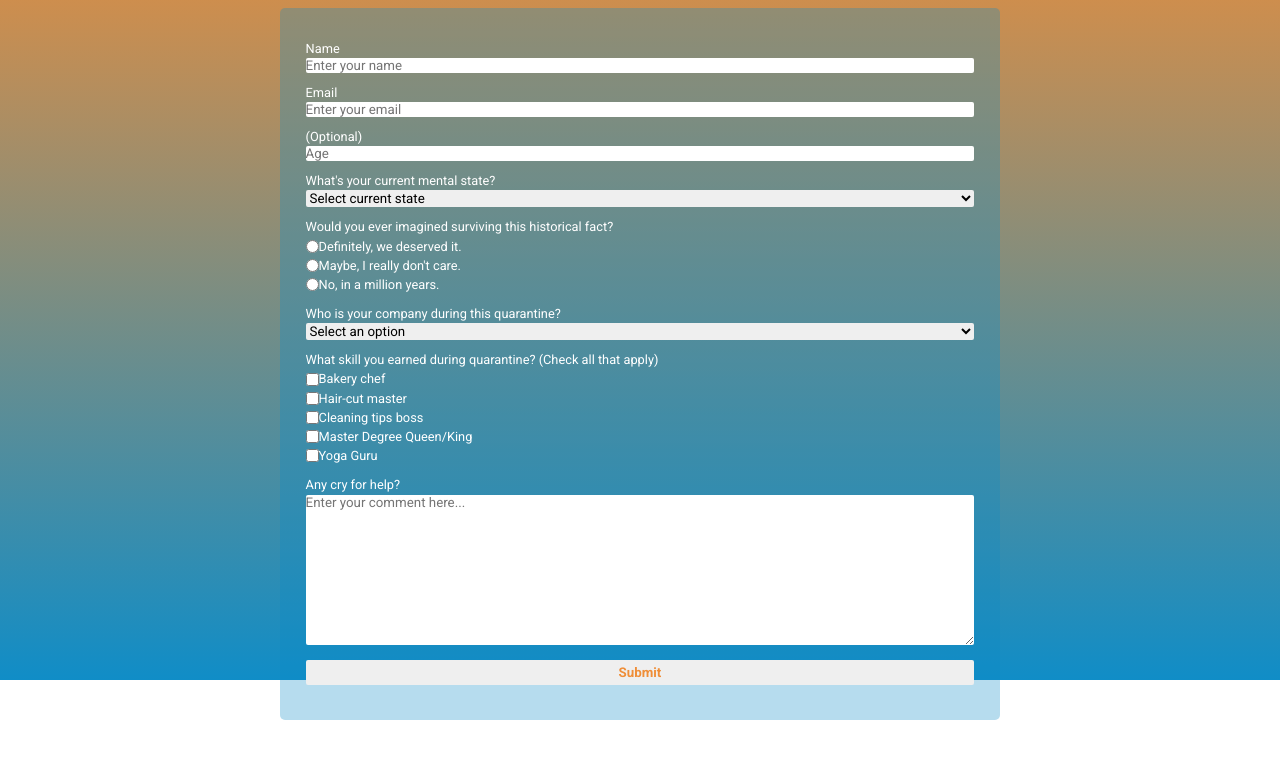
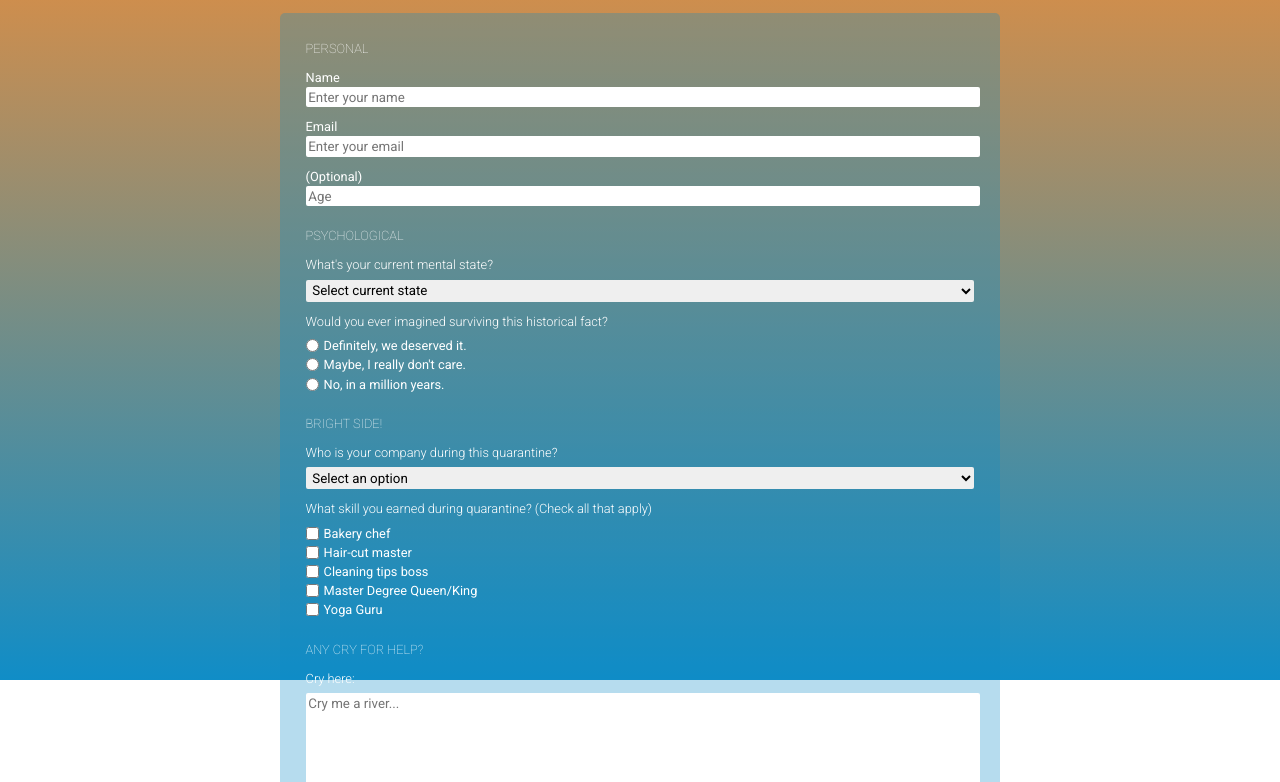
Before and after one commit to Incryve/200927_surveyForm, a plain HTML site: page index.html in a window 1280 px wide. Shown: the part 120-902 px from the top of the page. Before the commit the page ends 840 px from the top, so only its background shows below. Drawn offline with Linux system fonts and the light colour scheme.

Commit message:
styling details input, focus, textarea, button.

```diff
--- a/index.html
+++ b/index.html
@@ -18,6 +18,8 @@
         <p id="description" class="description text-center">It's for my thesis</p>
       </header>
       <form action="" id="survey-form">
+        <fieldset>
+          <legend>PERSONAL</legend>
           <div class="form-group">
             <label for="name" id="name-label">Name</label>
             <input
@@ -45,12 +47,15 @@
             <input
               type="number"
               name="age"
-            id="number"
+              id="age"
               min="10"
               max="99"
               class="form-control"
               placeholder="Age">
           </div>
+        </fieldset>
+        <fieldset>
+          <legend>PSYCHOLOGICAL</legend>
           <div class="form-group">
             <p>What's your current mental state?</p>
             <select name="mental-state" id="dropdown" class="form-control" required>
@@ -81,11 +86,14 @@
             <label>
               <input
                 type="radio"
-              name="imagine"
+                name="imagined"
                 value="not-imagine"
                 class="input-radio">No, in a million years.
             </label>
           </div>
+        </fieldset>
+        <fieldset>
+          <legend>BRIGHT SIDE!</legend>
           <div class="form-group">
             <p>Who is your company during this quarantine?</p>
             <select name="company" id="company" class="form-control" required>
@@ -137,19 +145,23 @@
                 class="input-checkbox">Yoga Guru
               </label>
           </div>
+        </fieldset>
+        <fieldset>
+          <legend>ANY CRY FOR HELP?</legend>
           <div class="form-group">
-          <p>Any cry for help?</p>
+            <p>Cry here:</p>
             <textarea
               id="comments"
               class="input-textarea"
               name="comment"
-            placeholder="Enter your comment here..."
+              placeholder="Cry me a river..."
               cols="30"
               rows="10"></textarea>
           </div>
+        </fieldset>
         <div class="form-group">
           <button type="submit" id="submit" class="submit-button">
-            Submit
+            SUBMIT
           </button>
         </div>
       </form>
--- a/style.css
+++ b/style.css
@@ -74,27 +74,37 @@ form {
   font-size: 0.8em;
 }
 
+fieldset {
+  margin-bottom: 10px;
+}
+
 .form-control { /*Input-text*/
   display: block;
   width: 100%;
   border-radius: 2px;
 }
 
+.form-control:focus {
+  border: 1px solid #ef8e38;
+}
+
 .form-group {
   margin-bottom: 10px;
-  margin-top: 5px;
+  margin-top: 10px;
 }
 
 .input-radio,
 .input-checkbox {
   display: inline-block;
+  margin-right: 5px;
 }
 
 .submit-button {
   width: 100%;
   padding: 5px;
   font-weight: 700;
-  color: #ef8e38;
+  background-color: #ef8e38;
+  color: whitesmoke;
   border-radius: 2px;
 }
 
@@ -106,4 +116,24 @@ label {
 textarea {
   width: 100%;
   border-radius: 2px;
+  resize: none;
 }
+
+legend {
+  font-weight: 200;
+  font-size: 1em;
+}
+
+select,
+textarea,
+#name,
+#email,
+#age {
+  padding: 0.2em;
+  outline: none;
+}
+
+p {
+  font-weight: 300;
+  padding-bottom: 5px;
+}
```
Lines whose indentation alone changed are shown as unchanged.
